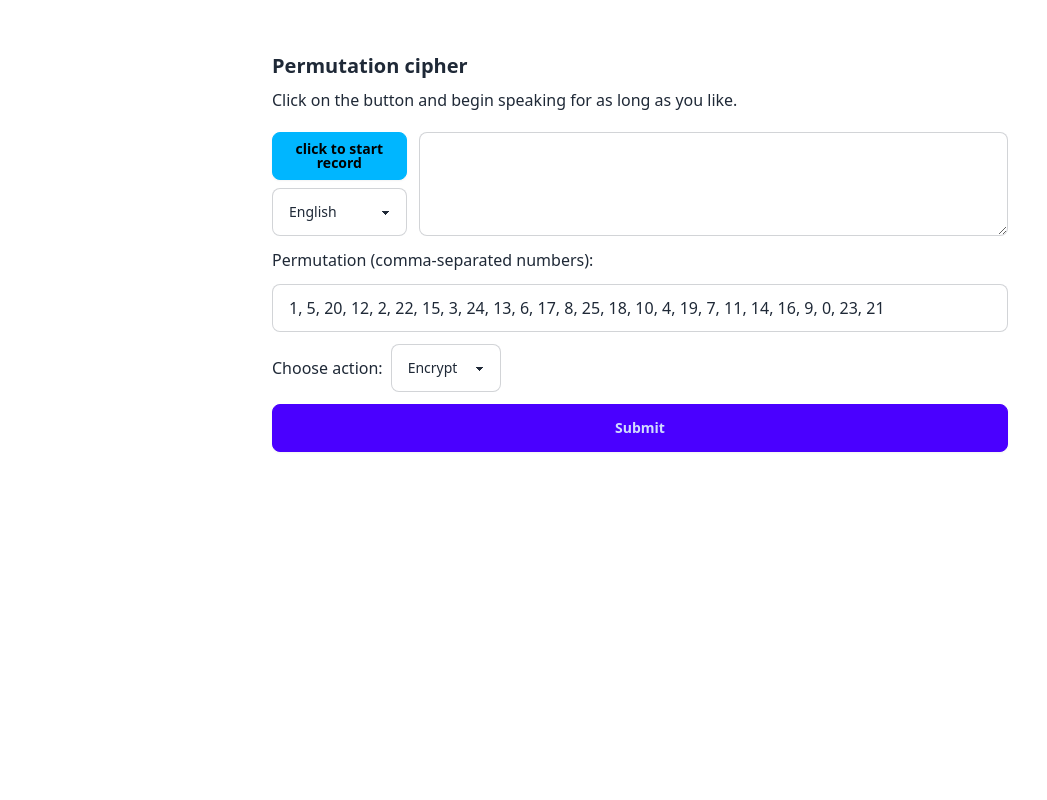
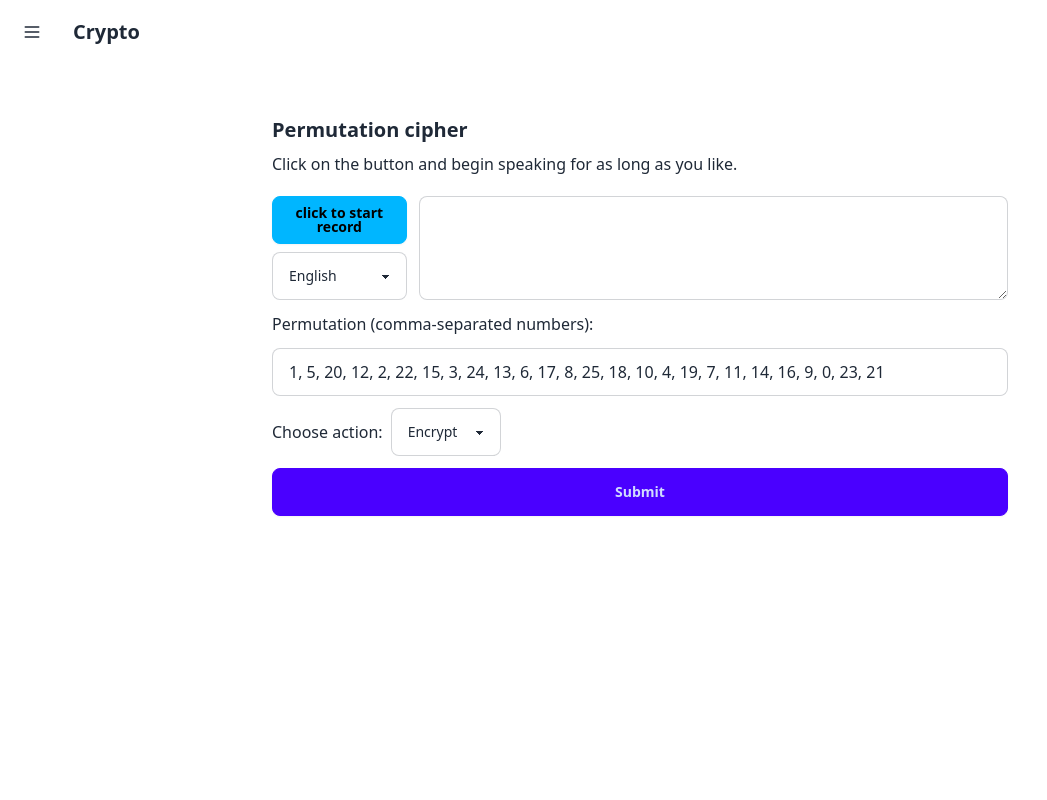
Before and after one commit to lollypp3188/app-cryptography, a Flask app: page /permutation in a window 1280 px wide. Shown: the whole page, without its empty margins (0-1047 px from the left). Run offline with Flask 3, Linux system fonts and the light colour scheme; some libraries are stand-ins or nearby versions.

Commit message:
feat: nav for all pages

```diff
--- /dev/null
+++ b/templates/base.html
@@ -0,0 +1,23 @@
+<!DOCTYPE html>
+<html lang="en">
+<head>
+  <meta charset="UTF-8">
+  <meta name="viewport" content="width=device-width, initial-scale=1.0">
+  <title>Cipher</title>
+  <link href="https://cdn.jsdelivr.net/npm/daisyui@4.7.3/dist/full.min.css" rel="stylesheet" type="text/css" />
+  <script src="https://cdn.tailwindcss.com"></script>
+  <script>
+    tailwind.config = {
+      corePlugins: {
+        preflight: false,
+      }
+    }
+  </script>
+  <link rel="stylesheet" href="{{ url_for('static', filename='css/override.css') }}">
+</head>
+<body>
+    {% include "menu.html" %}
+    {% block content %}
+    {% endblock %}
+</body>
+</html>
--- /dev/null
+++ b/templates/menu.html
@@ -0,0 +1,28 @@
+<div class="drawer drawer-end">
+    <input id="my-drawer-4" type="checkbox" class="drawer-toggle" />
+    <div class="drawer-content">
+
+      <div class="navbar bg-base-100 sticky top-0">
+        <div class="flex-none">
+          <label for="my-drawer-4" class="btn btn-square btn-ghost">
+              <svg xmlns="http://www.w3.org/2000/svg" fill="none" viewBox="0 0 24 24" class="inline-block w-5 h-5 stroke-current">
+                <path stroke-linecap="round" stroke-linejoin="round" stroke-width="2" d="M4 6h16M4 12h16M4 18h16"></path>
+              </svg>
+          </label>
+        </div>
+        <div class="flex-1">
+          <a class="btn btn-ghost text-xl" href="/">Crypto</a>
+        </div>
+      </div>
+
+    </div>
+    <div class="drawer-side">
+      <label for="my-drawer-4" aria-label="close sidebar" class="drawer-overlay"></label>
+      <ul class="menu p-4 w-80 min-h-full bg-base-200 text-base-content">
+        <li><a href="/">Home</a></li>
+        <li><a action="caesar.html" href="/caesar">Caesar Cipher</a></li>
+        <li><a action="permutation.html" href="/permutation">Permutation Cipher</a></li>
+        <li><a action="playfair.html" href="/playfair">Playfair Cipher</a></li>
+        <li><a action="vigenere.html" href="/vigenere">Vigenere Cipher</a></li>
+      </ul>
+    </div>
--- a/templates/permutation.html
+++ b/templates/permutation.html
@@ -1,22 +1,7 @@
-<!DOCTYPE html>
-<html lang="en">
-<head>
-    <meta charset="UTF-8">
-    <meta name="viewport" content="width=device-width, initial-scale=1.0">
-    <title>Permutation Cipher</title>
-    <link href="https://cdn.jsdelivr.net/npm/daisyui@4.7.3/dist/full.min.css" rel="stylesheet" type="text/css" />
-    <script src="https://cdn.tailwindcss.com"></script>
-    <script>
-        tailwind.config = {
-            corePlugins: {
-                preflight: false,
-            }
-        }
-    </script>
-    <link rel="stylesheet" href="{{ url_for('static', filename='css/override.css') }}">
-</head>
-<body>
-    <div class="flex justify-center items-center mt-5">
+{% extends "base.html" %}
+
+{% block content %}
+<div class="flex justify-center items-center mt-5">
         <div class="card" style="width: 50rem;">
             <div class="card-body">
                 <h5 class="card-title">Permutation cipher</h5>
@@ -95,5 +80,5 @@
 
     <script src="{{ url_for('static', filename='js/speech.js') }}"></script>
     <script src="{{ url_for('static', filename='js/submit.js', formId='permutationForm', fetchUrl='permutation') }}"></script>
-</body>
-</html>
+
+{% endblock %}
```
Also changed, not shown: templates/caesar.html (+5 -20 lines), templates/playfair.html (+4 -10 lines), templates/vigenere.html (+4 -13 lines).
